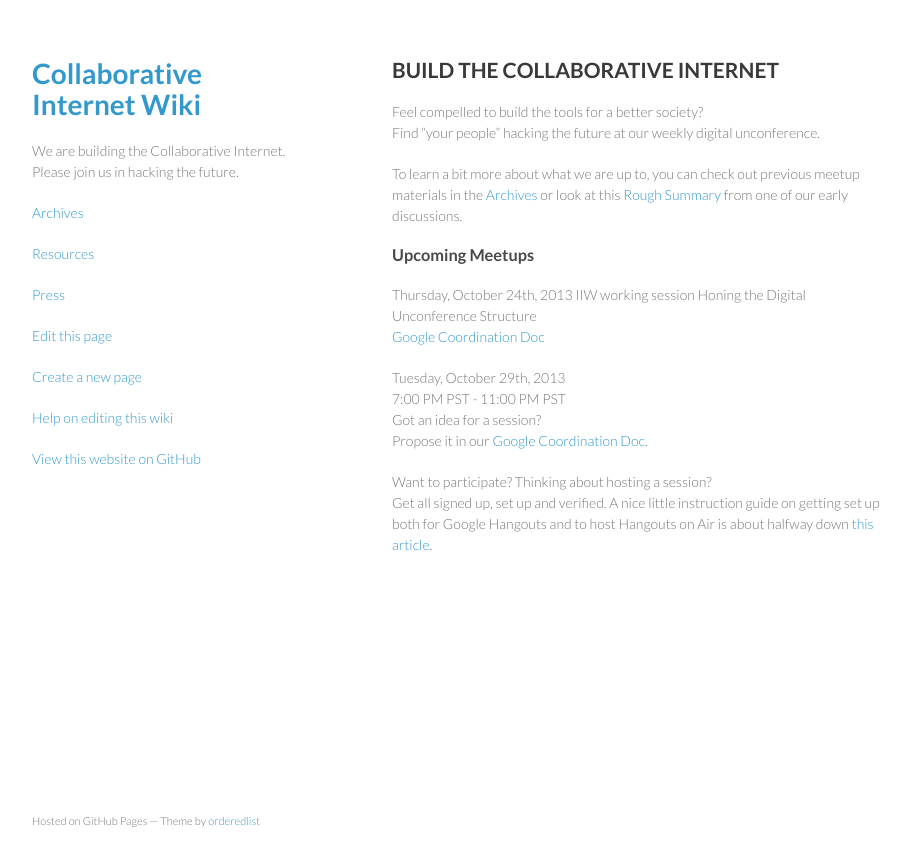
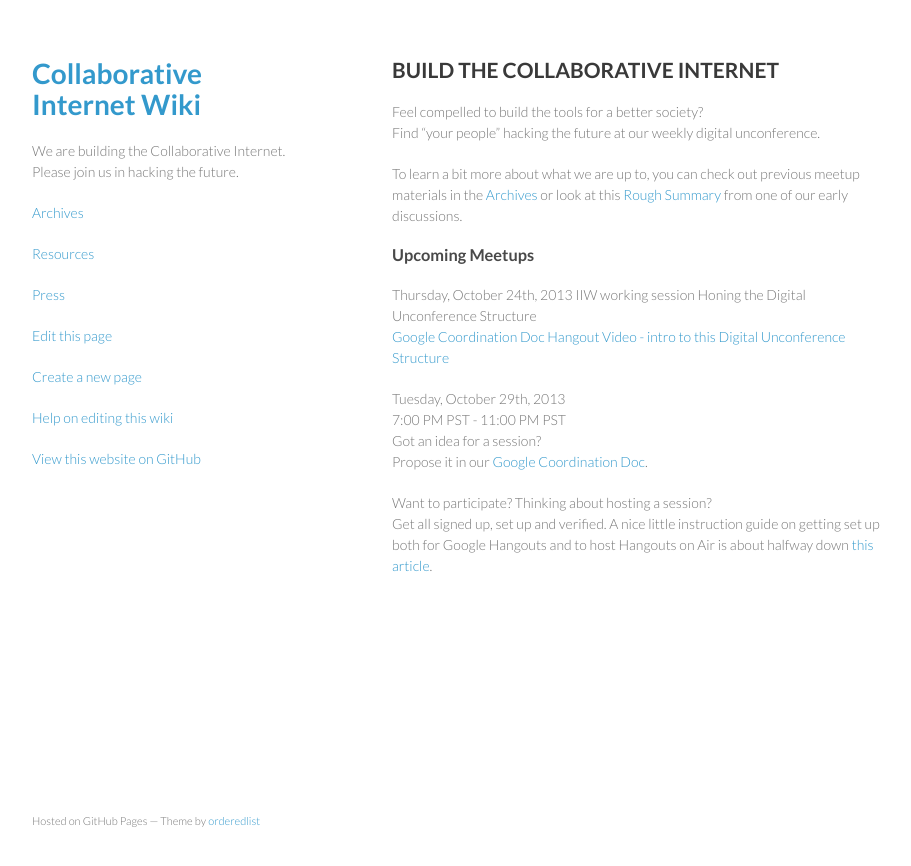
Before and after one commit to collaborativeinternet/collaborativeinternet.github.io, a Jekyll site: the page built from index.md, in a window 1280 px wide. Shown: the top 866 px of the page, without its empty margins (178-1089 px from the left). Built offline with Jekyll 4.4.1, drawn with Linux system fonts in a browser that asks for light colours.

Commit message:
Update index.md

```diff
--- a/index.md
+++ b/index.md
@@ -15,7 +15,7 @@ Thursday, October 24th, 2013
 IIW working session
 Honing the Digital Unconference Structure
 [Google Coordination Doc](https://docs.google.com/spreadsheet/ccc?key=0Aqe_OvhjNeDPdEJQbVQ5djd4a21NUXplN2lUaUxhUkE&usp=sharing)
-
+[Hangout Video - intro to this Digital Unconference Structure](http://youtu.be/07GrbgcNal4	)
 
 Tuesday, October 29th, 2013
 7:00 PM PST - 11:00 PM PST
```
